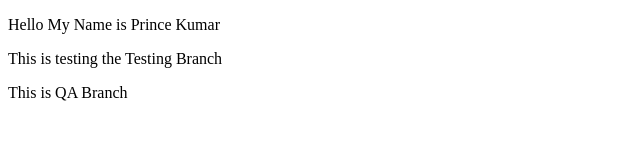
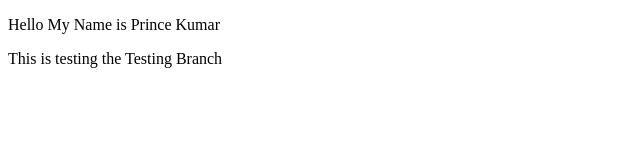
Before and after one commit to Prince-157/5381938_PRINCE-KUMAR, a plain HTML site: page index.html in a window 1280 px wide. Shown: the whole page, without its empty margins (0-640 px from the left). Drawn offline with Linux system fonts and the light colour scheme.

Commit message:
Update html

```diff
--- a/index.html
+++ b/index.html
@@ -8,7 +8,7 @@
 <body>
     <p>Hello My Name is Prince Kumar</p>
     <p>This is testing the Testing Branch</p>
-    <P>This is QA Branch</P>
+
 
 </body>
 </html>
```
